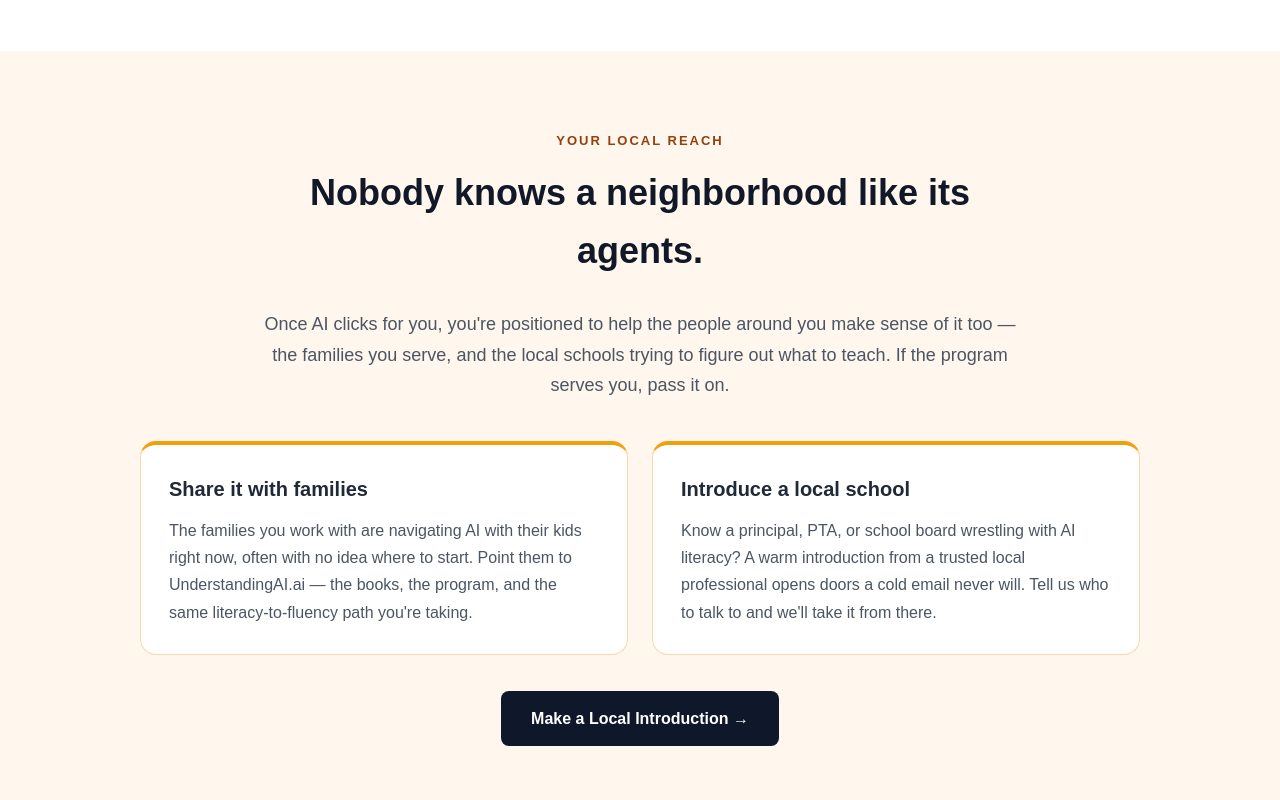
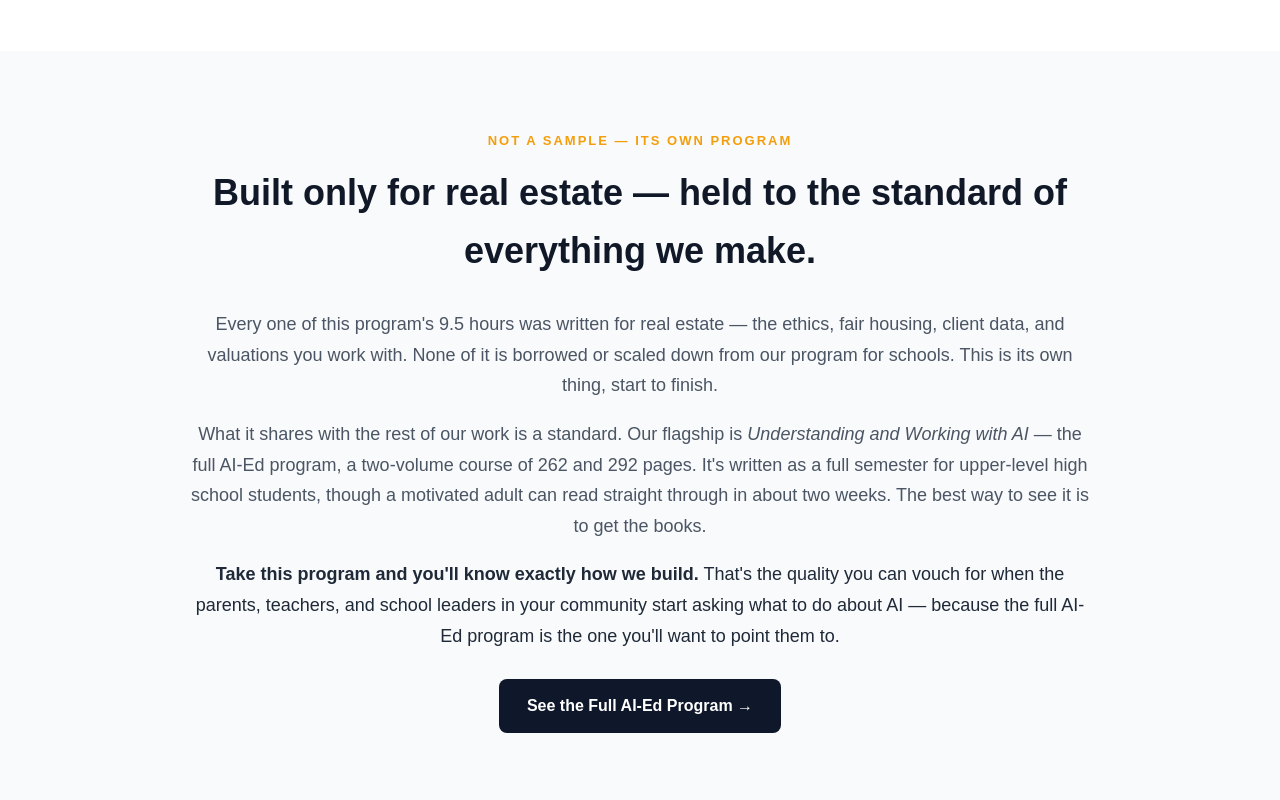
Before and after one commit to Suchocki88/UnderstandingAI.ai, a Next.js app: page /professionals in a window 1280 px wide. Shown: the part 7300-8100 px from the top of the page. Built offline with nearby package versions, Linux system fonts and the light colour scheme.

Commit message:
Add AI-Ed program section to professionals page

```diff
--- a/app/professionals/page.tsx
+++ b/app/professionals/page.tsx
@@ -491,6 +491,39 @@ export default function Page() {
         </div>
       </section>
 
+      {/* THE FULL AI-ED PROGRAM */}
+      <section style={{ background: "#f8fafc", padding: "80px 24px" }}>
+        <div style={{ maxWidth: 900, margin: "0 auto", textAlign: "center" }}>
+          <p style={{ fontSize: 13, fontWeight: 700, textTransform: "uppercase", letterSpacing: 2, color: "#f59e0b", margin: 0 }}>
+            Not a Sample — Its Own Program
+          </p>
+          <h2 style={{ fontSize: "clamp(26px, 4vw, 36px)", marginTop: 12, color: "#111827" }}>
+            Built only for real estate — held to the standard of everything we make.
+          </h2>
+          <p style={{ marginTop: 20, fontSize: 18, color: "#4b5563", lineHeight: 1.7 }}>
+            Every one of this program&apos;s 9.5 hours was written for real estate — the ethics, fair housing, client
+            data, and valuations you work with. None of it is borrowed or scaled down from our program for schools.
+            This is its own thing, start to finish.
+          </p>
+          <p style={{ marginTop: 16, fontSize: 18, color: "#4b5563", lineHeight: 1.7 }}>
+            What it shares with the rest of our work is a standard. Our flagship is <em>Understanding and Working
+            with AI</em> — the full AI-Ed program, a two-volume course of 262 and 292 pages. It&apos;s written as a
+            full semester for upper-level high school students, though a motivated adult can read straight through in
+            about two weeks. The best way to see it is to get the books.
+          </p>
+          <p style={{ marginTop: 16, fontSize: 18, color: "#1f2937", lineHeight: 1.7 }}>
+            <strong>Take this program and you&apos;ll know exactly how we build.</strong> That&apos;s the quality you
+            can vouch for when the parents, teachers, and school leaders in your community start asking what to do
+            about AI — because the full AI-Ed program is the one you&apos;ll want to point them to.
+          </p>
+          <div style={{ marginTop: 28 }}>
+            <Link href="/" style={{ display: "inline-block", background: "#0f172a", color: "white", padding: "14px 28px", borderRadius: 8, textDecoration: "none", fontWeight: 700, fontSize: 16 }}>
+              See the Full AI-Ed Program →
+            </Link>
+          </div>
+        </div>
+      </section>
+
       {/* REFER YOUR COMMUNITY */}
       <section style={{ background: "#fff7ed", padding: "80px 24px" }}>
         <div style={{ maxWidth: 1000, margin: "0 auto" }}>
@@ -511,8 +544,8 @@ export default function Page() {
               <h3 style={{ margin: "0 0 12px", fontSize: 20 }}>Share it with families</h3>
               <p style={{ margin: 0, color: "#4b5563", lineHeight: 1.7 }}>
                 The families you work with are navigating AI with their kids right now, often with no idea where to
-                start. Point them to UnderstandingAI.ai — the books, the program, and the same literacy-to-fluency
-                path you&apos;re taking.
+                start. Point them to the full AI-Ed program at UnderstandingAI.ai — the two volumes and the
+                literacy-to-fluency path built for students and families.
               </p>
             </div>
             <div style={{ background: "white", border: "1px solid #fed7aa", borderRadius: 16, padding: 28, borderTop: "4px solid #f59e0b" }}>
```
